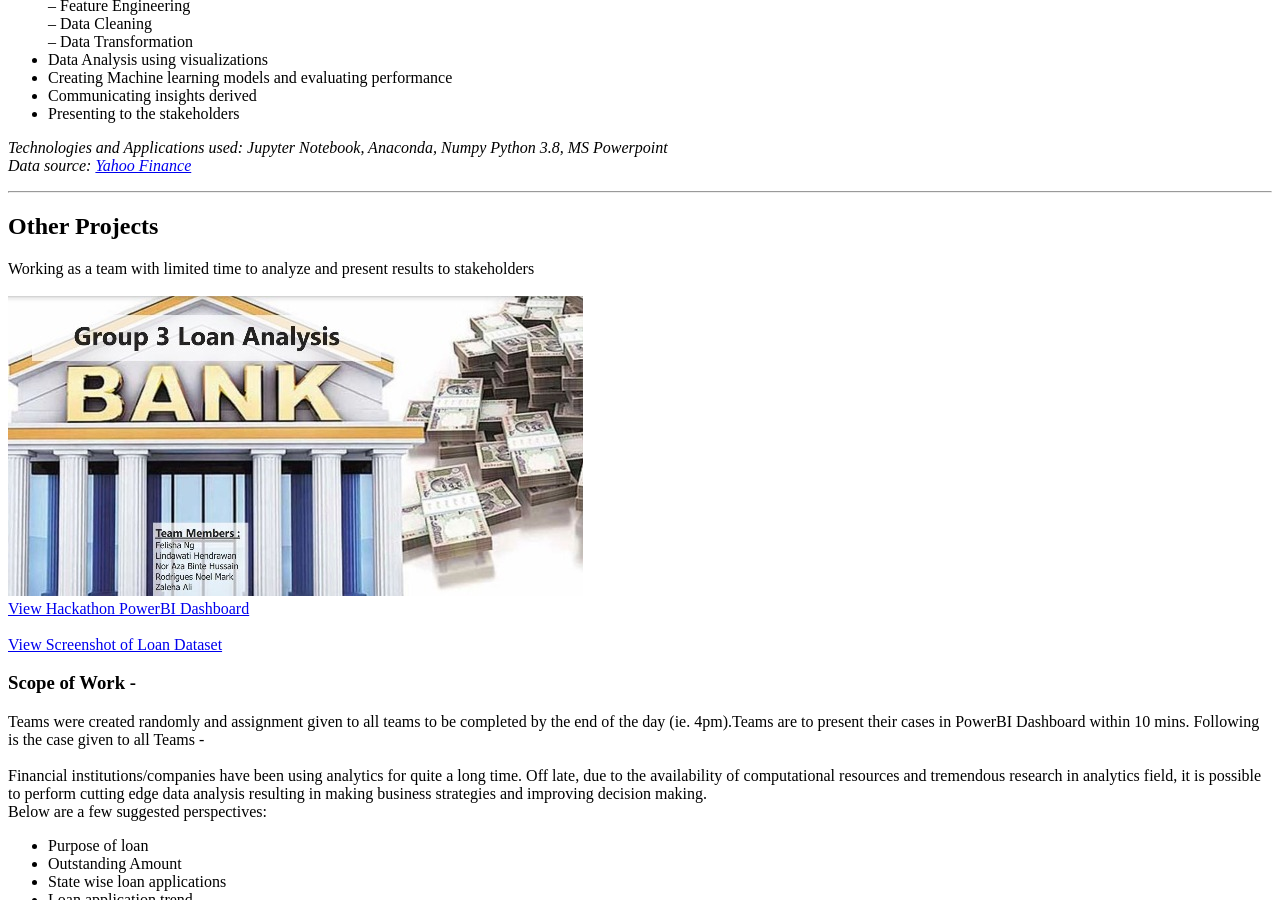
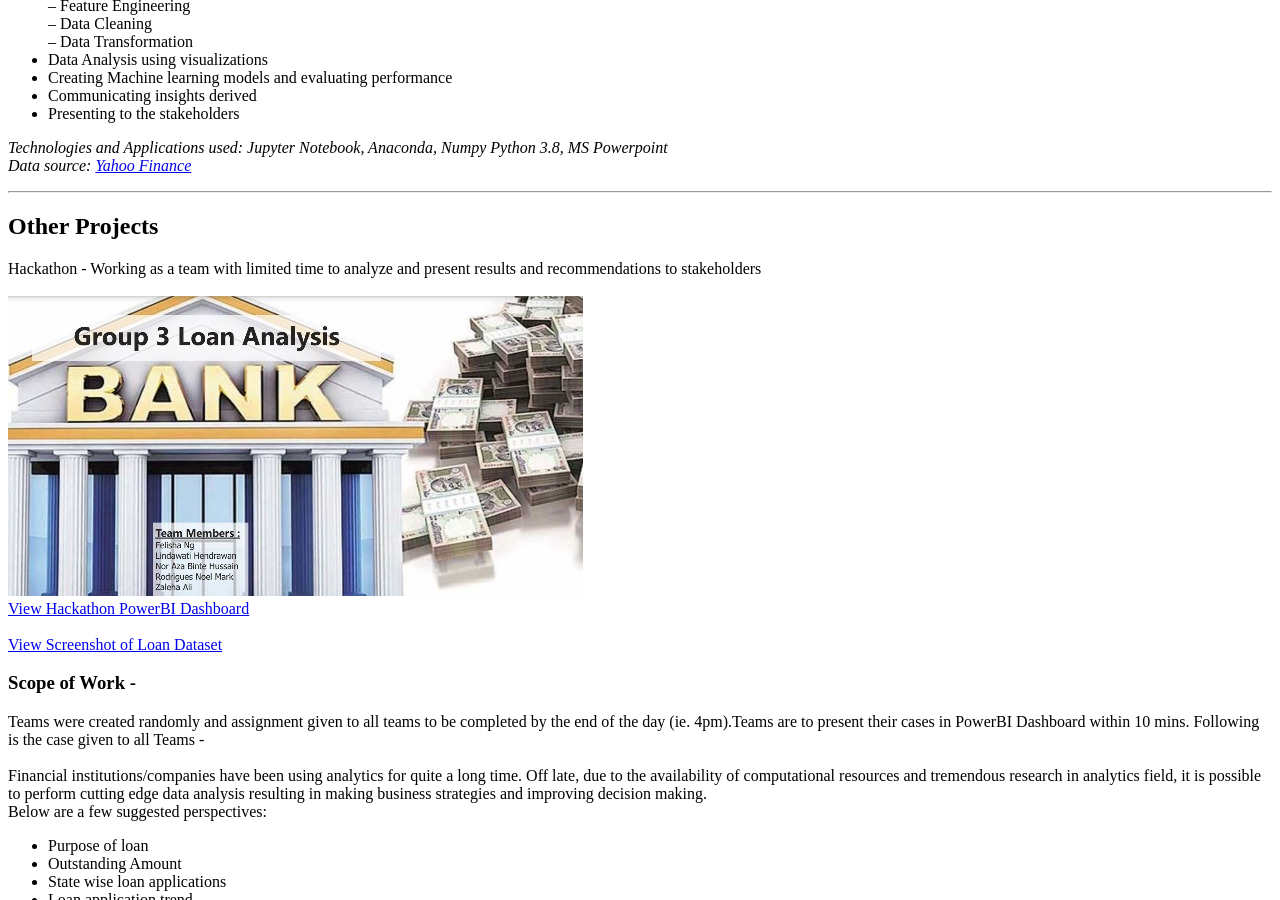
Before and after one commit to ZalehaAli/Data-Analytics-Portfolio, a Jekyll site: the page built from index.md, in a window 1280 px wide and 900 px high, scrolled down 3609 px. Built offline with Jekyll 4.4.1, drawn with Linux system fonts in a browser that asks for light colours; our own code applies the rules of GitHub Pages for plain Markdown files.

Commit message:
Update index.md

```diff
--- a/index.md
+++ b/index.md
@@ -152,7 +152,7 @@ The main aim of the Capstone Project 4 is to exhibit the five stages of the data
 
 # Other Projects
 <!--[Power Bi Hackathon](http://example.com/)-->
-Working as a team with limited time to analyze and present results to stakeholders
+Hackathon - Working as a team with limited time to analyze and present results and recommendations to stakeholders
 <br>
 <br>
 <img src="images/Hackathon.jpg?raw=true"/>
```
